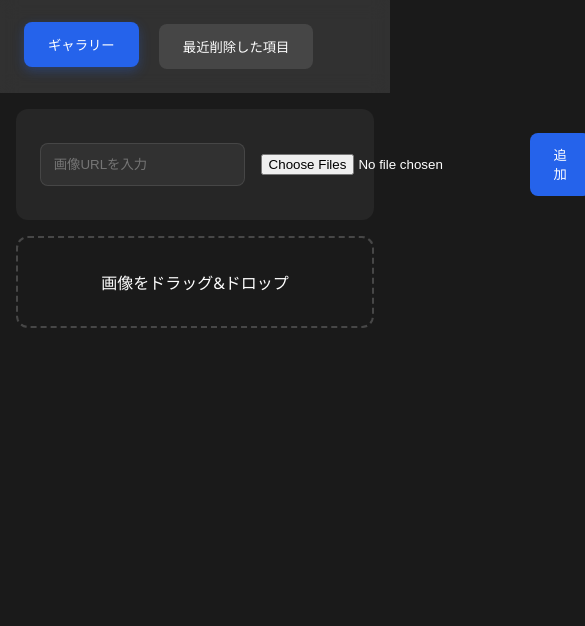
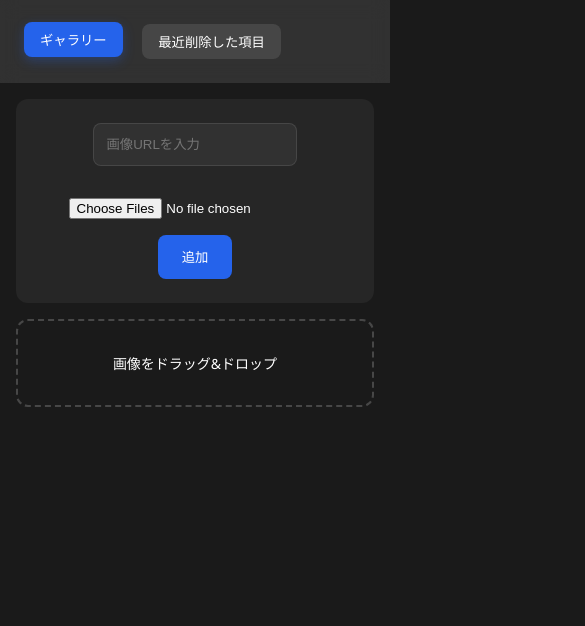
Before and after one commit to Anynulll/Grid-Site, a website with bundled scripts: page index.html in a window 390 px wide. Shown: the whole page, 585 px wide, since content can reach past the window. Built offline with nearby package versions, Linux system fonts and the light colour scheme; files whose address does not match are found by name.

Commit message:
Update style.css

```diff
--- a/style.css
+++ b/style.css
@@ -44,6 +44,7 @@ nav button.active {
     display: flex;
     gap: 1rem;
     align-items: center;
+    flex-wrap: wrap; /* 要素が折り返すようにする */
 }
 
 #addPhotoSection input[type="url"] {
@@ -254,3 +255,38 @@ nav button.active {
     border-color: #2563eb;
     background: rgba(37, 99, 235, 0.1);
 }
+
+/* メディアクエリの追加 */
+@media (max-width: 600px) {
+    body {
+        font-size: 14px; /* スマートフォン向けのフォントサイズ */
+    }
+
+    nav button {
+        padding: 0.5rem 1rem; /* スマートフォン用のボタンサイズ */
+    }
+
+    #addPhotoSection {
+        flex-direction: column; /* スマートフォン用に縦並びに */
+    }
+
+    #addPhotoSection input[type="url"] {
+        margin-bottom: 1rem; /* 入力欄の下にマージンを追加 */
+    }
+}
+
+@media (min-width: 601px) and (max-width: 1200px) {
+    body {
+        font-size: 16px; /* タブレット向けのフォントサイズ */
+    }
+
+    nav button {
+        padding: 0.7rem 1.2rem; /* タブレット用のボタンサイズ */
+    }
+}
+
+@media (min-width: 1201px) {
+    body {
+        font-size: 18px; /* デスクトップ向けのフォントサイズ */
+    }
+}
```
